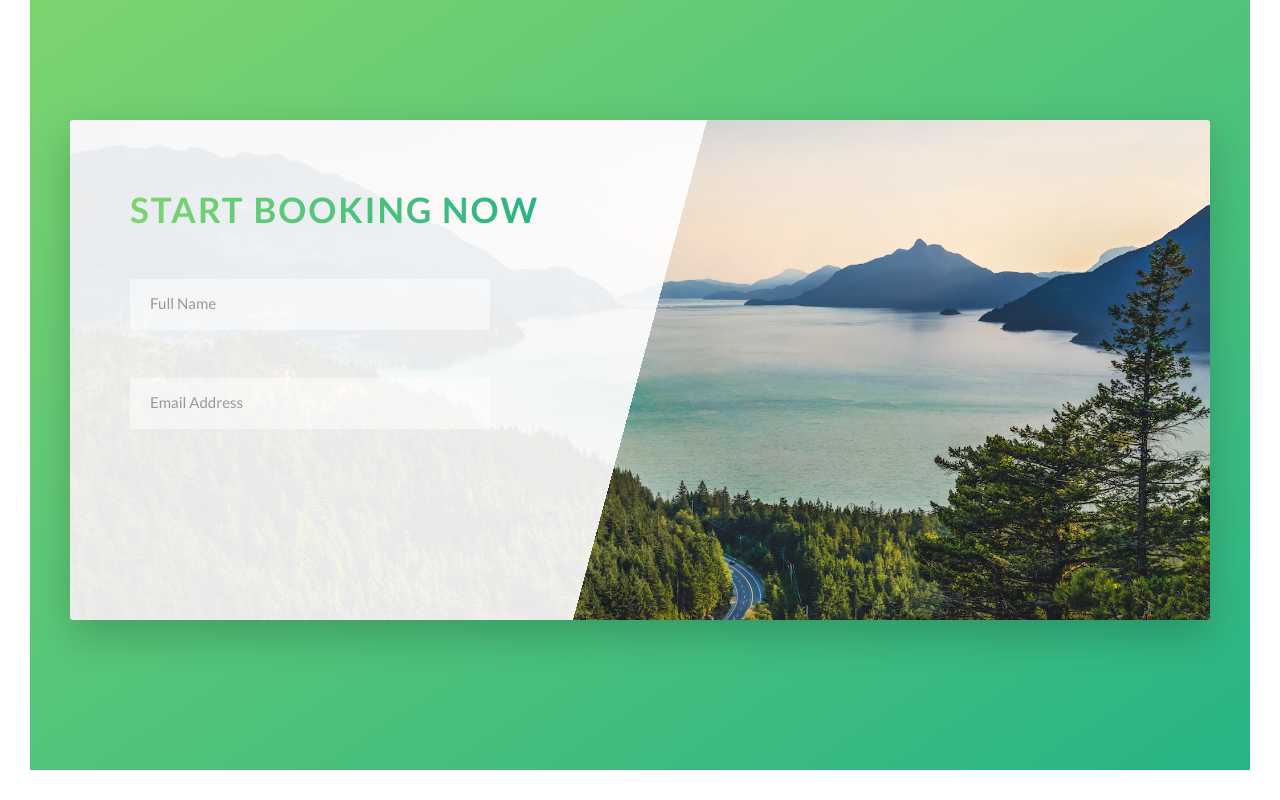
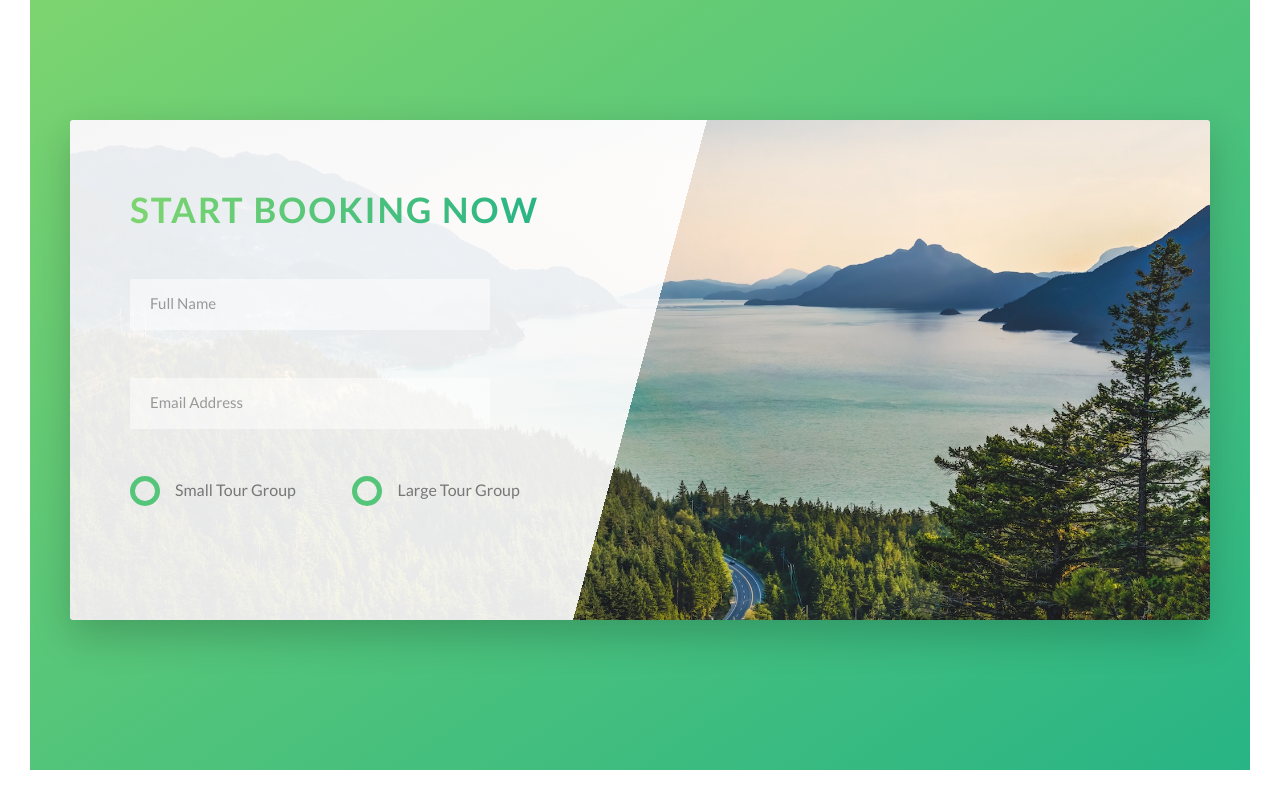
Before and after one commit to leetrent/advanced-css-2025, a website: page Natours/index.html in a window 1280 px wide. Shown: the part 4591-5391 px from the top of the page. Drawn offline with Linux system fonts and the light colour scheme.

Commit message:
Got radio buttons working

```diff
--- a/Natours/index.html
+++ b/Natours/index.html
@@ -237,6 +237,20 @@
                                 <input type="email" id="email" class="form__input" placeholder="Email Address" required>
                                 <label for="email" class="form__label">Email Address</label>
                             </div>
+                            <div class="form-group">
+                                <div class="form__radio-group">
+                                    <input type="radio" class="form__radio-input" id="small" name="size">
+                                    <label for="small" class="form__radio-label">
+                                        <span class="form__radio-button"></span>
+                                        Small Tour Group</label>
+                                </div>
+                                <div class="form__radio-group">
+                                    <input type="radio" class="form__radio-input" id="large" name="size">
+                                    <label for="large" class="form__radio-label">
+                                        <span class="form__radio-button"></span>
+                                        Large Tour Group</label>
+                                </div>
+                            </div>
                         </form>
                     </div>
                 </div>
--- a/Natours/sass/components/_form.scss
+++ b/Natours/sass/components/_form.scss
@@ -47,4 +47,50 @@
         visibility: hidden;
         transform: translateY(-4rem);
     }
+
+    &__radio-group {
+        width: 49%;
+        display: inline-block;
+    }
+
+    &__radio-input {
+        display: none;
+    }
+
+    &__radio-label {
+        font-size: variables.$default-font-size;
+        cursor: pointer;
+        position: relative;
+        padding-left: 4.5rem;
+    }
+
+    &__radio-button {
+        height: 3rem;
+        width: 3rem;
+        border: 5px solid variables.$color-primary;
+        border-radius: 50%;
+        display: inline-block;
+        position: absolute;
+        left: 0;
+        top: -0.4rem;
+
+        &::after {
+            content: "";
+            display: block;
+            height: 1.2rem;
+            width: 1.2rem;
+            border-radius: 50%;
+            position: absolute;
+            top: 50%;
+            left: 50%;
+            transform: translate(-50%, -50%);
+            background-color: variables.$color-primary;
+            opacity: 0;
+            transition: opacity 0.2s;
+        }
+    }
+
+    &__radio-input:checked ~ &__radio-label &__radio-button:after {
+        opacity: 1;
+    }
 }
```
Also changed, not shown: Natours/css/style.css, 1 other file.
